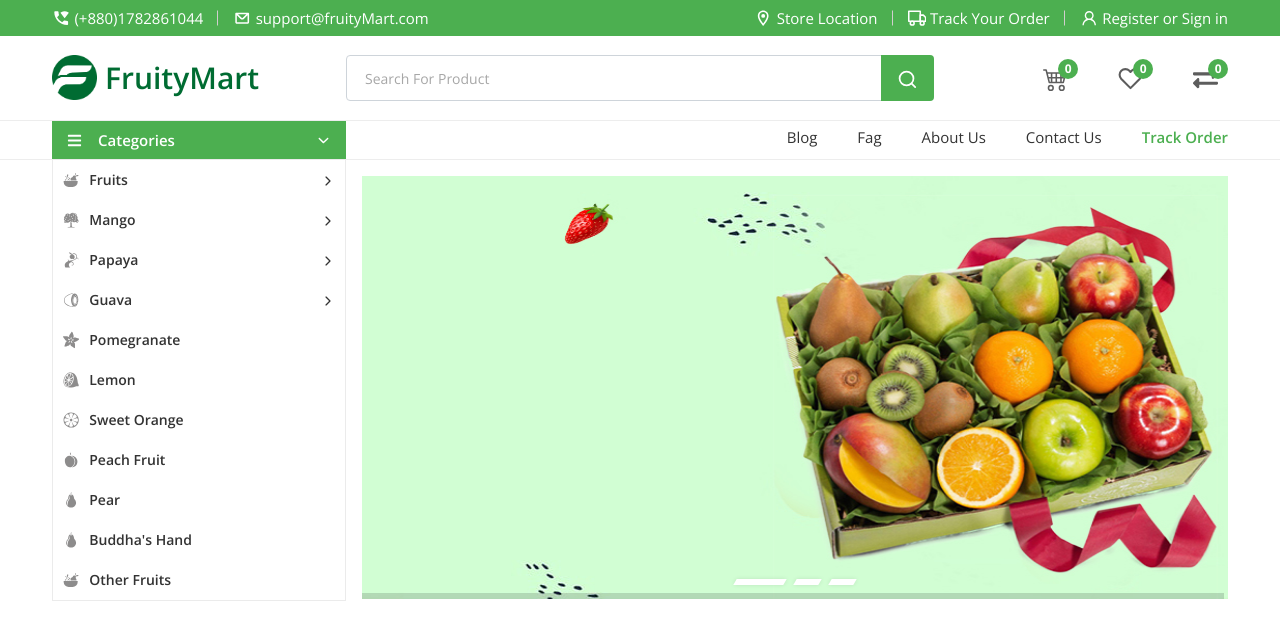
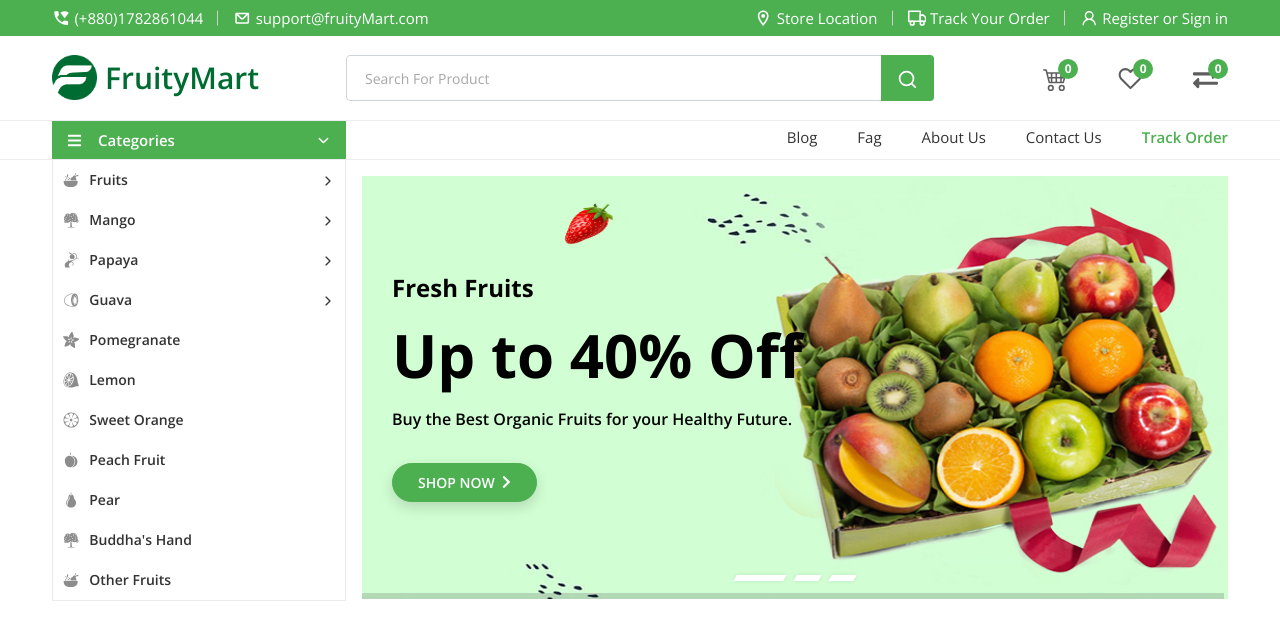
Before and after one commit to shahnewaz171/FruityMart, a React (Create React App) app: page / in a window 1280 px wide. Shown: the top 640 px of the page. Built offline with nearby package versions, Linux system fonts and the light colour scheme.

Commit message:
updated design on the header banner

```diff
--- a/src/App.css
+++ b/src/App.css
@@ -12,6 +12,14 @@ a{
 .custom-row{
     --bs-gutter-x: 0px !important;
 }
+.green-btn,
+.green-outline-btn,
+.hShop-btn{
+    border-radius: 25px !important;
+}
+button:focus{
+    box-shadow: none !important;
+}
 @media only screen and (min-width: 1200px) {
     .custom-container {
         max-width: 1200px !important;
--- a/src/components/Home/Header/Header.css
+++ b/src/components/Home/Header/Header.css
@@ -221,16 +221,12 @@
 .main-header .actions button{
     font-size: 15px;
 }
-.green-btn,
-.green-outline-btn{
-    border-radius: 25px;
-}
 .green-btn:hover{
     background-color: #3c863d !important;
 }
 .green-outline-btn{
     background-color:#e6e6e6 !important;
-    border: 0;
+    border: 0  !important;
     color: #4c4b4b !important;
     transition:  all 0.3s ease-in-out;
 }
--- a/src/components/Home/MainBanner/MainBanner.css
+++ b/src/components/Home/MainBanner/MainBanner.css
@@ -3,7 +3,7 @@
     height: 423px;
 }
 .header-banner .slick-dots{
-    bottom: 15px;
+    bottom: 25px;
 }
 .header-banner .header-banner-slider{
     position: relative;
@@ -16,11 +16,10 @@
     position: absolute;
     z-index: 2;
     left: 0;
-    transition: width 6000ms;
 }
 .header-banner .header-banner-slider .slick-current .a1{
-    animation-name: slideMove;
-    animation-duration:  6000ms;
+    position: relative;
+    animation: slideMove 6s;
 }
 @keyframes  slideMove {
     from {width: 0px;}
@@ -50,6 +49,54 @@
 .header-banner .slick-dots .slick-active{
     width: 50px;
 }
+.header-banner .header-banner-description{
+    position: absolute;
+    top: 98px;
+}
+.header-banner .banner-margin{
+    margin: 0px 30px;
+}
+.header-banner .banner3-margin{
+    margin-left: 26.5rem;
+    text-align: end;
+}
+.header-banner .header-banner-description{
+    color: #000;
+}
+.header-banner .header-banner-description h4{
+    font-size: 24px;
+}
+.header-banner .header-banner-description h2{
+    font-size: 60px;
+}
+.header-banner .header-banner-description p{
+    font-size: 16px;
+    font-weight: 600;
+}
+.header-banner .hShop-btn,
+.header-banner .hShop-btn svg{
+    font-size: 14px;
+    font-weight: 600;
+}
+.header-banner .header-banner-description .hShop-btn{
+    padding: 8px 25px;
+    background-color:#4CAF50;
+    border: 1px solid #4CAF50 !important;
+    color: #fff;
+    transition: 0.3s ease-in-out;
+    box-shadow: 0px 5px 14px rgb(0 0 0 / 15%);
+    cursor: pointer !important;
+}
+.header-banner .header-banner-description .hShop-btn:hover{
+    background-color:#fff !important;
+    border: 1px solid #4CAF50 !important;
+    color: #4CAF50;
+}
+.header-banner .header-banner-description .hShop-btn:focus{
+    background-color:#fff !important;
+    color: #4CAF50;
+}
+
 
 @media only screen and (max-width: 991px){
     .header-banner .header-banner-slider img{
--- a/src/components/Home/MainBanner/MainBanner.js
+++ b/src/components/Home/MainBanner/MainBanner.js
@@ -2,14 +2,16 @@ import React from 'react';
 import Slider from "react-slick";
 import "slick-carousel/slick/slick.css";
 import "slick-carousel/slick/slick-theme.css";
-import { Col, Container, Row } from 'react-bootstrap';
+import { Col, Container, Row, Button } from 'react-bootstrap';
+import { Link } from 'react-router-dom';
+import { FontAwesomeIcon } from '@fortawesome/react-fontawesome'
+import { faChevronRight } from '@fortawesome/free-solid-svg-icons'
 import localImages from '../../shared/localImages';
 import './MainBanner.css';
 
 const MainBanner = () => {
     const settings = {
         dots: true,
-        fade: true,
         infinite: true,
         autoplay: true,
         autoplaySpeed: 6000,
@@ -26,16 +28,34 @@ const MainBanner = () => {
                         <div className="header-banner-slider">
                             <Slider {...settings}>
                                 <div>
+                                    <div className="header-banner-description banner-margin">
+                                        <h4 className="fw-bold mb-3">Fresh Fruits</h4>
+                                        <h2 className="fw-bold mb-3">Up to 40% Off</h2>
+                                        <p>Buy the Best Organic Fruits for your Healthy Future.</p>
+                                        <Link to="/a" className="btn mt-3 text-uppercase hShop-btn">Shop now <FontAwesomeIcon icon={faChevronRight} className="ms-1" /></Link>
+                                    </div>
+                                    <img src={localImages.bannerImg1} alt="banner1" />
                                     <div className="slider-progress a1" />
-                                    <img src={localImages.bannerImg1} alt="banner1" />
                                 </div>
                                 <div>
-                                    <div className="slider-progress" />
+                                    <div className="header-banner-description banner-margin">
+                                        <h4 className="fw-bold mb-3">Sessional Fruits</h4>
+                                        <h2 className="fw-bold mb-3">Up to 20% Off</h2>
+                                        <p>Buy the Best Organic Fruits for your Healthy Future.</p>
+                                        <Link to="/a" className="btn mt-3 text-uppercase hShop-btn">Shop now <FontAwesomeIcon icon={faChevronRight} className="ms-1" /></Link>
+                                    </div>
                                     <img src={localImages.bannerImg2} alt="banner2" />
+                                    <div className="slider-progress a1" />
                                 </div>
                                 <div>
-                                    <div className="slider-progress" />
+                                    <div className="header-banner-description banner3-margin">
+                                        <h4 className="fw-bold mb-3">Others Fruits</h4>
+                                        <h2 className="fw-bold mb-3">Up to 30% Off</h2>
+                                        <p>Buy the Best Organic Fruits for your Healthy Future.</p>
+                                        <Link to="/a" className="btn mt-3 text-uppercase hShop-btn">Shop now <FontAwesomeIcon icon={faChevronRight} className="ms-1" /></Link>
+                                    </div>
                                     <img src={localImages.bannerImg3} alt="banner3" />
+                                    <div className="slider-progress a1" />
                                 </div>
                             </Slider>
                         </div>
--- a/src/components/Home/MainMenu/MainMenu.css
+++ b/src/components/Home/MainMenu/MainMenu.css
@@ -103,7 +103,7 @@
 .categories-menu-inner ul li:hover ul.category-mega-menu.cActive{
     opacity: 1;
     visibility: visible;
-    left: 99.5%;
+    left: 100%;
 }
 .categories-menu-inner > ul > li > ul.category-mega-menu > li > a{
     color: #444;
--- a/src/components/Home/MainMenu/MainMenu.js
+++ b/src/components/Home/MainMenu/MainMenu.js
@@ -116,7 +116,7 @@ const MainMenu = () => {
                                     </div>
                                 </li>
                                 <li className="d-flex align-items-center position-relative category-item">
-                                    <GiPear className="category-icon" />
+                                    <GiFruitTree className="category-icon" />
                                     <div className="link-area">
                                        <span>Buddha's Hand</span>
                                     </div>
```
